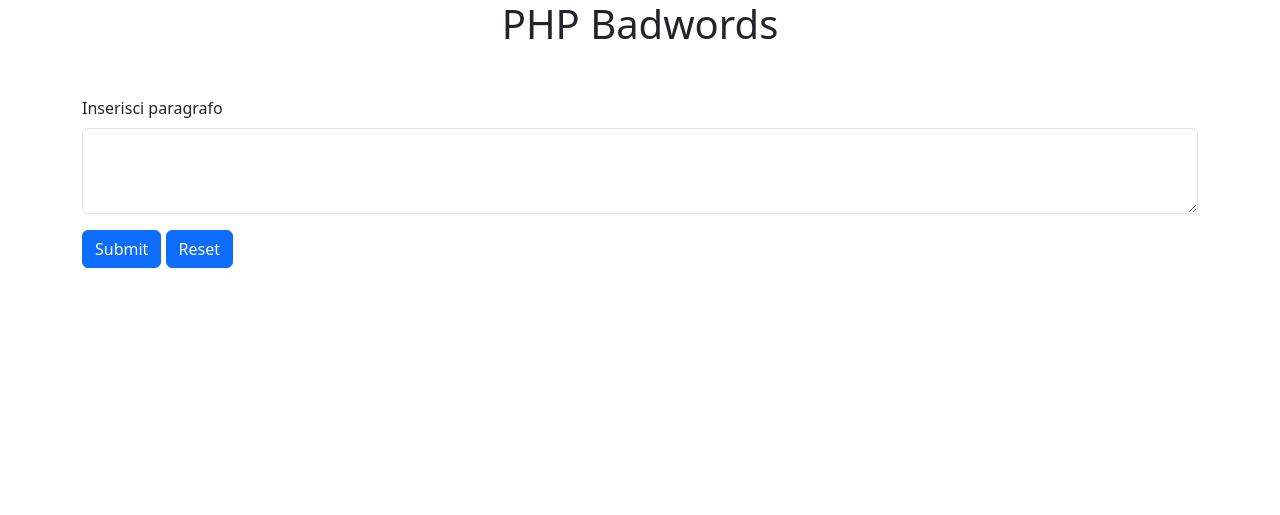
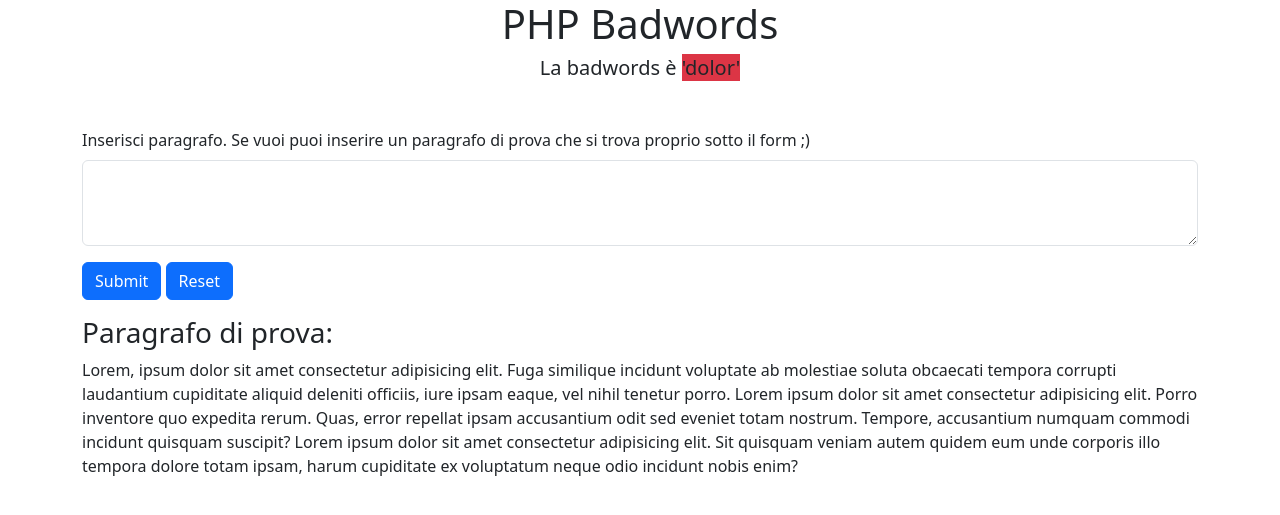
Before and after one commit to giuseppesciacca/php-badwords, a PHP site: page / in a window 1280 px wide. Shown: the top 515 px of the page. Run offline with PHP 8.4, Linux system fonts and the light colour scheme.

Commit message:
[add] string replace on badword

```diff
--- a/index.php
+++ b/index.php
@@ -13,15 +13,21 @@
 
 <body>
     <h1 class="text-center">PHP Badwords</h1>
+    <h5 class="text-center">La badwords è <span class="bg-danger">'dolor'</span></h5>
     <div class="container my-5">
         <form action="myscript.php" method="post">
             <div class="mb-3">
-              <label for="paragraph" class="form-label">Inserisci paragrafo</label>
+              <label for="paragraph" class="form-label">Inserisci paragrafo. Se vuoi puoi inserire un paragrafo di prova che si trova proprio sotto il form ;)</label>
               <textarea class="form-control mb-3" name="paragraph" id="paragraph" rows="3"></textarea>
               <button type="submit" class="btn btn-primary">Submit</button>
               <button type="reset" class="btn btn-primary">Reset</button>
             </div>
         </form>
+
+        <h3>Paragrafo di prova:</h3>
+        <p>Lorem, ipsum dolor sit amet consectetur adipisicing elit. Fuga similique incidunt voluptate ab molestiae soluta obcaecati tempora corrupti laudantium cupiditate aliquid deleniti officiis, iure ipsam eaque, vel nihil tenetur porro. Lorem ipsum dolor sit amet consectetur adipisicing elit. Porro inventore quo expedita rerum. Quas, error repellat ipsam accusantium odit sed eveniet totam nostrum. Tempore, accusantium numquam commodi incidunt quisquam suscipit?
+            Lorem ipsum dolor sit amet consectetur adipisicing elit. Sit quisquam veniam autem quidem eum unde corporis illo tempora dolore totam ipsam, harum cupiditate ex voluptatum neque odio incidunt nobis enim?
+        </p>
     </div>
 
 
```
Also changed, not shown: myscript.php (+13 -9 lines).
